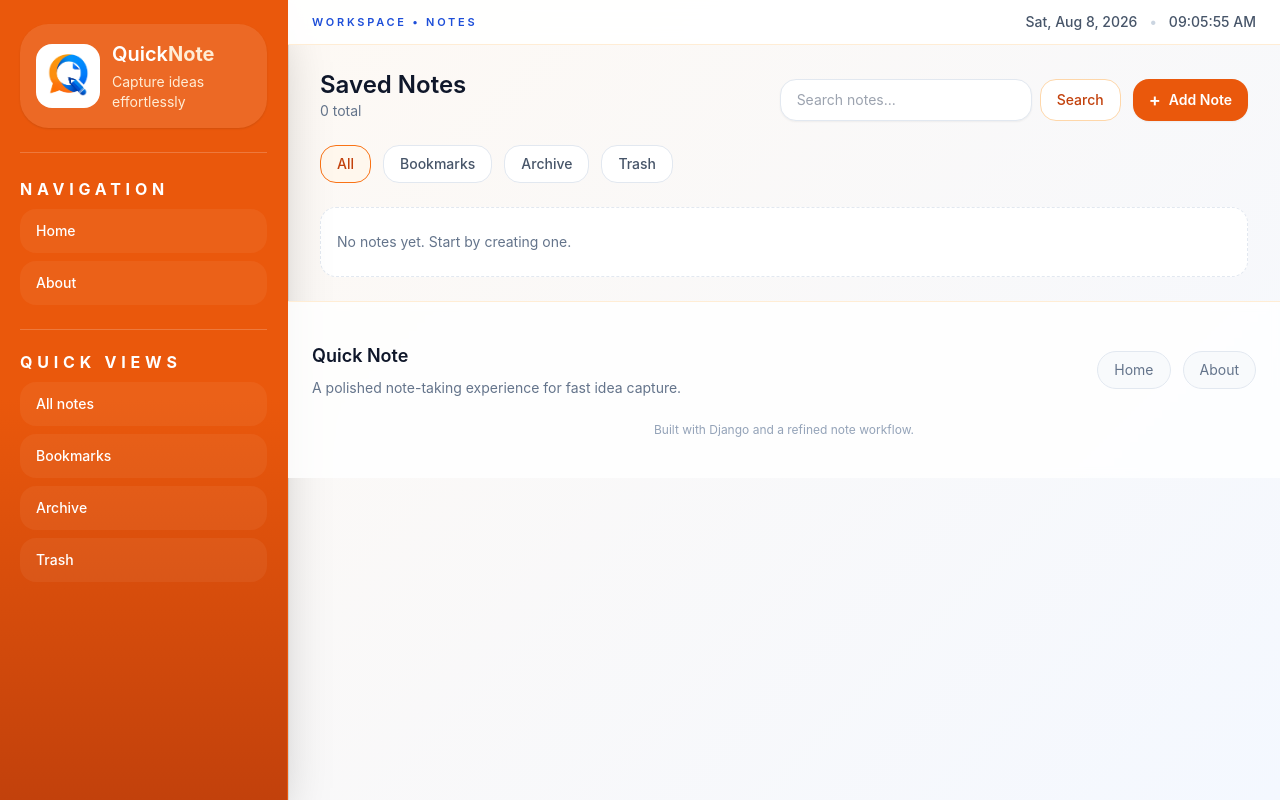
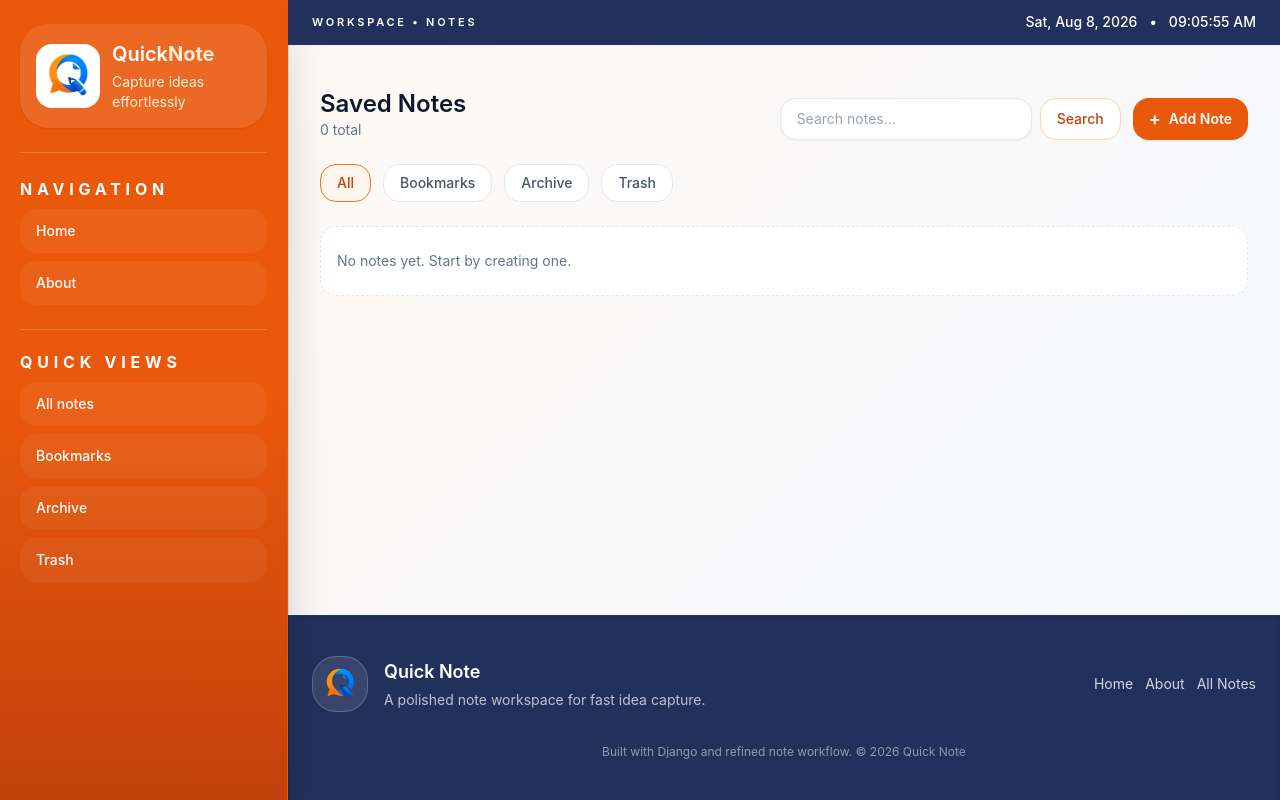
Before and after one commit to Paban-Bhandari/notes_app, a Django app: page / in a window 1280 px wide. Run offline with Django 5.2, Linux system fonts and the light colour scheme; data that the repository does not hold is empty; some libraries are stand-ins or nearby versions.

Commit message:
enhanced Ui and make changes in the utilitybar, footer, popups etc

```diff
--- a/note/static/script.js
+++ b/note/static/script.js
@@ -54,9 +54,29 @@ document.addEventListener('DOMContentLoaded', () => {
     const confirmModalCancel = document.getElementById('confirmModalCancel');
     let activeConfirmForm = null;
 
+    const confirmStyles = {
+        'confirm-success': {
+            add: ['bg-green-600', 'hover:bg-green-700'],
+            remove: ['bg-rose-600', 'hover:bg-rose-700'],
+        },
+        'confirm-danger': {
+            add: ['bg-rose-600', 'hover:bg-rose-700'],
+            remove: ['bg-green-600', 'hover:bg-green-700'],
+        },
+    };
+
     const openConfirmModal = (message, form) => {
-        if (!confirmModal || !confirmModalMessageEl) return;
+        if (!confirmModal || !confirmModalMessageEl || !confirmModalConfirm) return;
         confirmModalMessageEl.textContent = message;
+        confirmModalConfirm.textContent = form.dataset.confirmButton || 'Delete';
+
+        const confirmClass = form.dataset.confirmClass || 'confirm-danger';
+        if (confirmStyles[confirmClass]) {
+            confirmModalConfirm.classList.remove(...confirmStyles['confirm-success'].remove, ...confirmStyles['confirm-danger'].remove);
+            confirmModalConfirm.classList.remove('confirm-success', 'confirm-danger');
+            confirmModalConfirm.classList.add(...confirmStyles[confirmClass].add);
+        }
+
         activeConfirmForm = form;
         confirmModal.classList.remove('hidden');
         confirmModal.classList.add('flex');
@@ -64,10 +84,13 @@ document.addEventListener('DOMContentLoaded', () => {
     };
 
     const closeConfirmModal = () => {
-        if (!confirmModal) return;
+        if (!confirmModal || !confirmModalConfirm) return;
         confirmModal.classList.remove('flex');
         confirmModal.classList.add('hidden');
         confirmModal.setAttribute('aria-hidden', 'true');
+        confirmModalConfirm.textContent = 'Delete';
+        confirmModalConfirm.classList.remove(...confirmStyles['confirm-success'].add, ...confirmStyles['confirm-danger'].add);
+        confirmModalConfirm.classList.add(...confirmStyles['confirm-danger'].add);
         activeConfirmForm = null;
     };
 
--- a/note/templates/base.html
+++ b/note/templates/base.html
@@ -12,17 +12,21 @@
     <div class="flex min-h-screen overflow-hidden">
         {% include "partials/navbar.html" %}
         <div class="ml-72 flex min-w-0 flex-1 flex-col overflow-hidden">
-            <div class="flex items-center justify-between border-b border-orange-100 bg-white/90 px-4 py-3 backdrop-blur sm:px-6">
-                <div class="text-[11px] font-semibold uppercase tracking-[0.25em] text-blue-700">Workspace • Notes</div>
-                <div class="flex items-center gap-3 text-sm font-medium text-slate-600">
-                    <span id="current-date"></span>
-                    <span class="text-slate-300">•</span>
-                    <span id="current-time"></span>
+            <div class="fixed top-0 left-72 right-0 z-40 flex items-center justify-between border-b border-blue-800/40 bg-blue-950/95 px-4 py-3 shadow-sm backdrop-blur sm:px-6 text-white">
+                <div class="text-[11px] font-semibold uppercase tracking-[0.25em]">Workspace • Notes</div>
+                <div class="flex items-center gap-3 text-sm font-medium">
+                    <span id="current-date" class="text-white"></span>
+                    <span class="text-white">•</span>
+                    <span id="current-time" class="text-white"></span>
                 </div>
             </div>
-            <main class="flex-1 overflow-y-auto">
-                {% block content %}{% endblock %}
-                {% include "partials/footer.html" %}
+            <main class="flex-1 overflow-y-auto pt-16">
+                <div class="flex min-h-[calc(100vh-4rem)] flex-col">
+                    <div class="flex-1">
+                        {% block content %}{% endblock %}
+                    </div>
+                    {% include "partials/footer.html" %}
+                </div>
             </main>
         </div>
     </div>
--- a/note/templates/home.html
+++ b/note/templates/home.html
@@ -53,11 +53,11 @@ Home
                         </div>
                         <div class="flex flex-wrap gap-2">
                             {% if view_filter == 'trash' %}
-                                <form method="post" action="{% url 'restore_note' note.id %}" class="inline" data-confirm="Restore this note?">
+                                <form method="post" action="{% url 'restore_note' note.id %}" class="inline" data-confirm="Restore this note?" data-confirm-button="Restore" data-confirm-class="confirm-success">
                                     {% csrf_token %}
                                     <button type="submit" class="rounded-xl border border-green-200 bg-green-50 px-3 py-2 text-sm font-medium text-green-700 transition hover:bg-green-100">Restore</button>
                                 </form>
-                                <form method="post" action="{% url 'delete_permanently' note.id %}" class="inline" data-confirm="Permanently delete this note?">
+                                <form method="post" action="{% url 'delete_permanently' note.id %}" class="inline" data-confirm="Permanently delete this note?" data-confirm-button="Delete permanently" data-confirm-class="confirm-danger">
                                     {% csrf_token %}
                                     <button type="submit" class="rounded-xl bg-rose-600 px-3 py-2 text-sm font-medium text-white transition hover:bg-rose-700">Delete permanently</button>
                                 </form>
@@ -67,7 +67,7 @@ Home
                                 {% if not note.archived %}
                                     <a class="rounded-xl border border-blue-200 bg-blue-50 px-3 py-2 text-sm font-medium text-blue-700 transition hover:bg-blue-100" href="{% url 'toggle_important_note' note.id %}">{% if note.important %}Unbookmark{% else %}Bookmark{% endif %}</a>
                                 {% endif %}
-                                <form method="post" action="{% url 'delete_note' note.id %}" class="inline" data-confirm="Delete this note?">
+                                <form method="post" action="{% url 'delete_note' note.id %}" class="inline" data-confirm="Delete this note?" data-confirm-class="confirm-danger">
                                     {% csrf_token %}
                                     <button type="submit" class="rounded-xl bg-rose-600 px-3 py-2 text-sm font-medium text-white transition hover:bg-rose-700">Delete</button>
                                 </form>
--- a/note/templates/partials/footer.html
+++ b/note/templates/partials/footer.html
@@ -1,13 +1,18 @@
-<footer class="border-t border-orange-100 bg-white/80 px-6 py-10 backdrop-blur-sm text-slate-700">
-    <div class="mx-auto flex max-w-7xl flex-col gap-6 sm:flex-row sm:items-center sm:justify-between">
-        <div class="space-y-2 text-center sm:text-left">
-            <p class="text-lg font-semibold text-slate-900">Quick Note</p>
-            <p class="text-sm text-slate-500">A polished note-taking experience for fast idea capture.</p>
+{% load static %}
+<footer class="mt-auto border-t border-blue-800/40 bg-blue-950/95 px-6 py-10 text-white shadow-inner">
+    <div class="mx-auto flex max-w-7xl flex-col gap-8 sm:flex-row sm:items-center sm:justify-between">
+        <div class="flex items-center gap-4">
+            <img src="{% static 'images/logo.png' %}" alt="Quick Note logo" class="h-14 w-14 rounded-3xl border border-white/20 bg-white/10 p-2" />
+            <div>
+                <p class="text-lg font-semibold">Quick Note</p>
+                <p class="mt-1 text-sm text-white/70">A polished note workspace for fast idea capture.</p>
+            </div>
         </div>
-        <div class="grid gap-3 sm:auto-cols-max sm:grid-flow-col text-sm text-slate-500">
-            <a href="{% url 'home' %}" class="rounded-full border border-slate-200 bg-slate-50 px-4 py-2 transition hover:border-orange-200 hover:bg-orange-50 hover:text-orange-700">Home</a>
-            <a href="{% url 'about' %}" class="rounded-full border border-slate-200 bg-slate-50 px-4 py-2 transition hover:border-orange-200 hover:bg-orange-50 hover:text-orange-700">About</a>
+        <div class="grid gap-3 text-sm sm:auto-cols-max sm:grid-flow-col text-white/80">
+            <a href="{% url 'home' %}" class="transition hover:text-white">Home</a>
+            <a href="{% url 'about' %}" class="transition hover:text-white">About</a>
+            <a href="{% url 'home' %}?view=all" class="transition hover:text-white">All Notes</a>
         </div>
     </div>
-    <div class="mt-6 text-center text-xs text-slate-400">Built with Django and a refined note workflow.</div>
+    <div class="mt-8 text-center text-xs text-white/50">Built with Django and refined note workflow. © 2026 Quick Note</div>
 </footer>
```
